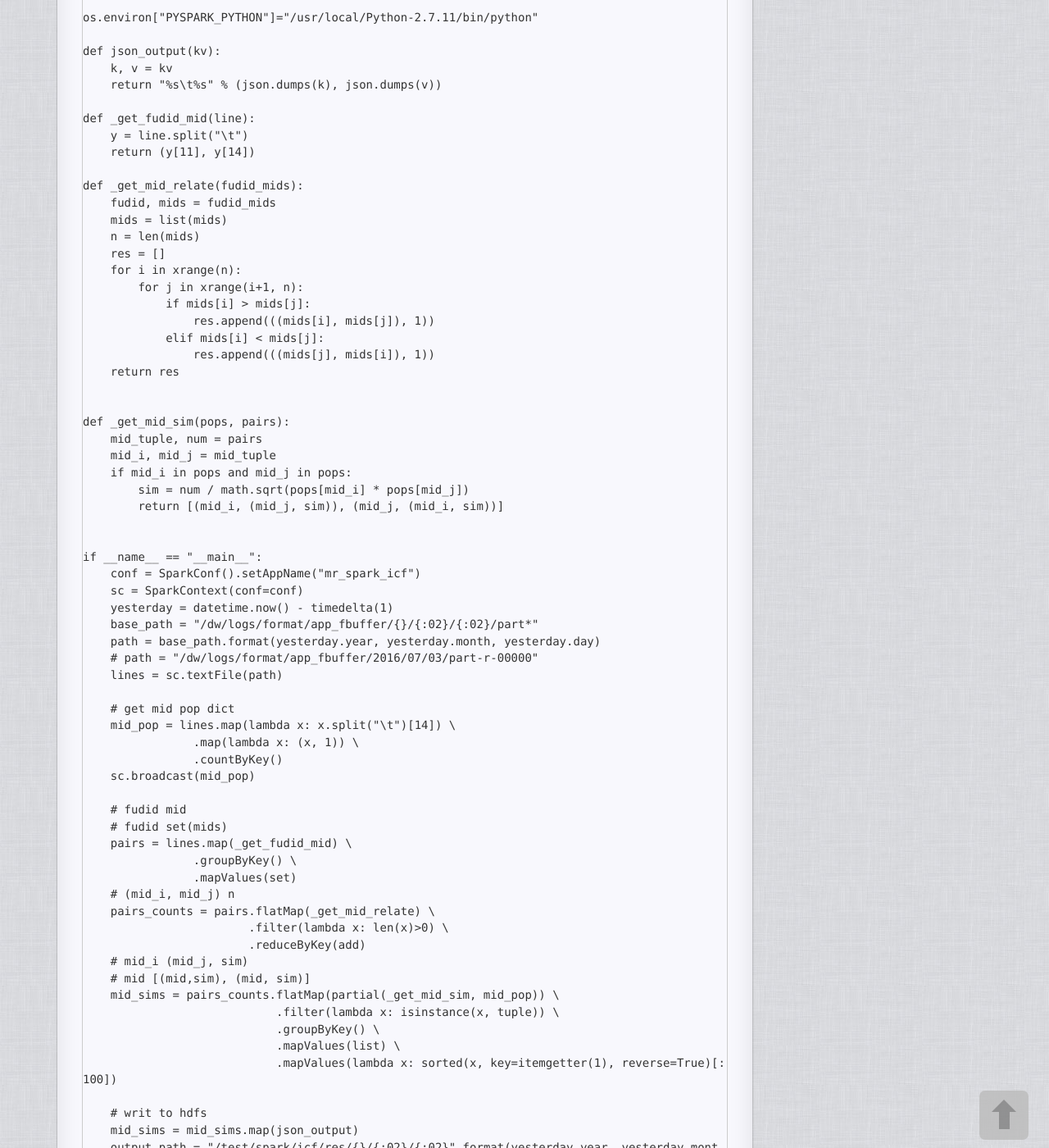
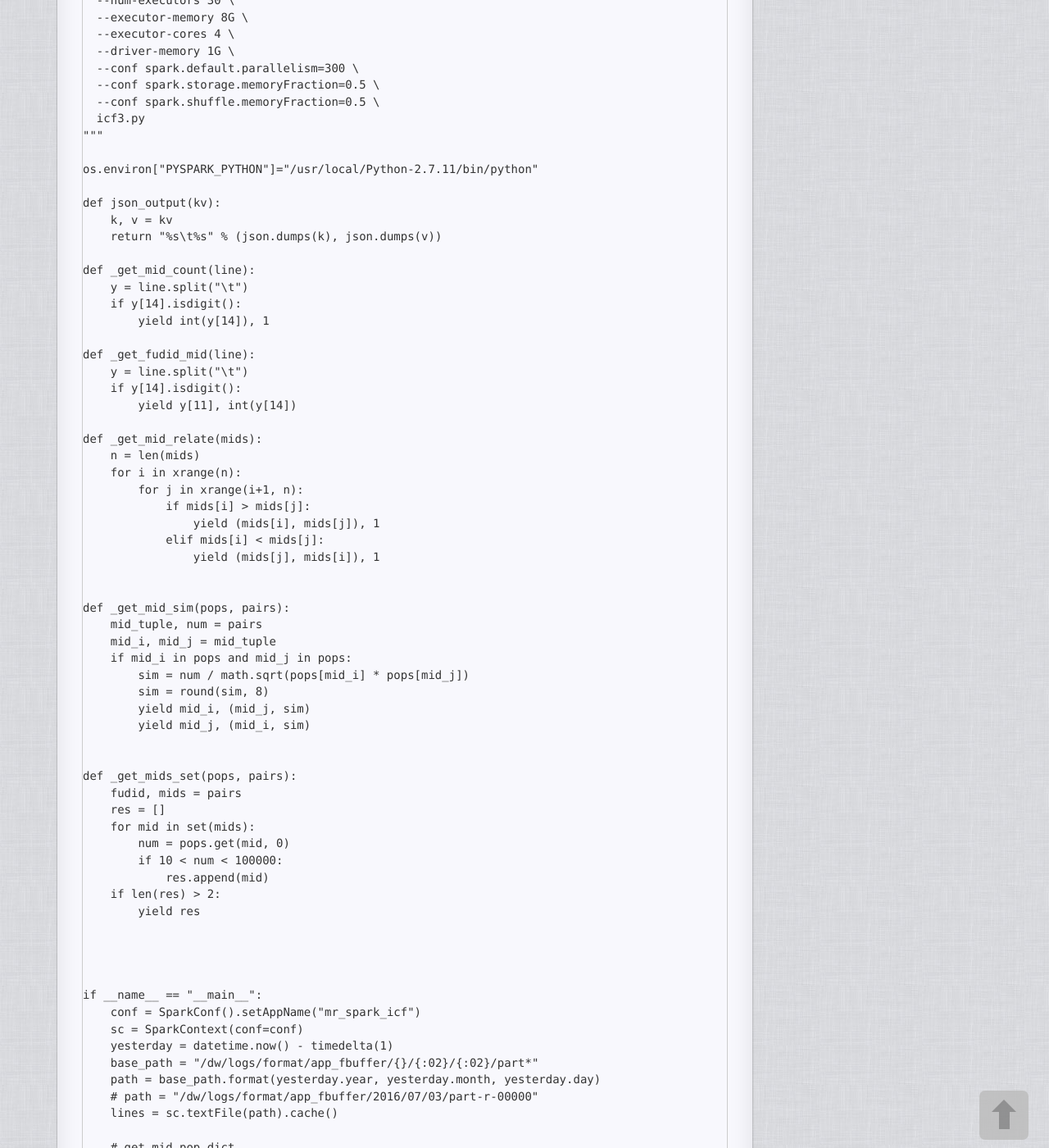
Before and after one commit to imouren/imouren.github.io, a Jekyll site: the page built from _posts/2016-06-19-spark_learn_1.md, in a window 1280 px wide and 1400 px high, scrolled down 661 px. Shown: the whole window at 82% size. Built offline with Jekyll 4.4.1, drawn with Linux system fonts in a browser that asks for light colours; nearby versions of some CDN libraries; comment, search, counter and statistics services are not loaded; a style sheet for code colours, icons or effects is not loaded; some of the changed text lies outside the part shown.

Commit message:
add more about spark

````diff
--- a/_posts/2016-06-19-spark_learn_1.md
+++ b/_posts/2016-06-19-spark_learn_1.md
@@ -30,7 +30,16 @@ from pyspark import SparkContext, SparkConf
 分隔符：\t
 需要的数据索引： fudid:11 media_id:14 channel_id:15
 
-groupByKey().mapValues
+./bin/spark-submit \
+  --master yarn \
+  --num-executors 30 \
+  --executor-memory 8G \
+  --executor-cores 4 \
+  --driver-memory 1G \
+  --conf spark.default.parallelism=300 \
+  --conf spark.storage.memoryFraction=0.5 \
+  --conf spark.shuffle.memoryFraction=0.5 \
+  icf3.py
 """
 
 os.environ["PYSPARK_PYTHON"]="/usr/local/Python-2.7.11/bin/python"
@@ -39,22 +48,24 @@ def json_output(kv):
     k, v = kv
     return "%s\t%s" % (json.dumps(k), json.dumps(v))
 
+def _get_mid_count(line):
+    y = line.split("\t")
+    if y[14].isdigit():
+        yield int(y[14]), 1
+
 def _get_fudid_mid(line):
     y = line.split("\t")
-    return (y[11], y[14])
+    if y[14].isdigit():
+        yield y[11], int(y[14])
 
-def _get_mid_relate(fudid_mids):
-    fudid, mids = fudid_mids
-    mids = list(mids)
+def _get_mid_relate(mids):
     n = len(mids)
-    res = []
     for i in xrange(n):
         for j in xrange(i+1, n):
             if mids[i] > mids[j]:
-                res.append(((mids[i], mids[j]), 1))
+                yield (mids[i], mids[j]), 1
             elif mids[i] < mids[j]:
-                res.append(((mids[j], mids[i]), 1))
-    return res
+                yield (mids[j], mids[i]), 1
 
 
 def _get_mid_sim(pops, pairs):
@@ -62,7 +73,22 @@ def _get_mid_sim(pops, pairs):
     mid_i, mid_j = mid_tuple
     if mid_i in pops and mid_j in pops:
         sim = num / math.sqrt(pops[mid_i] * pops[mid_j])
-        return [(mid_i, (mid_j, sim)), (mid_j, (mid_i, sim))]
+        sim = round(sim, 8)
+        yield mid_i, (mid_j, sim)
+        yield mid_j, (mid_i, sim)
+
+
+def _get_mids_set(pops, pairs):
+    fudid, mids = pairs
+    res = []
+    for mid in set(mids):
+        num = pops.get(mid, 0)
+        if 10 < num < 100000:
+            res.append(mid)
+    if len(res) > 2:
+        yield res
+
+
 
 
 if __name__ == "__main__":
@@ -72,30 +98,27 @@ if __name__ == "__main__":
     base_path = "/dw/logs/format/app_fbuffer/{}/{:02}/{:02}/part*"
     path = base_path.format(yesterday.year, yesterday.month, yesterday.day)
     # path = "/dw/logs/format/app_fbuffer/2016/07/03/part-r-00000"
-    lines = sc.textFile(path)
+    lines = sc.textFile(path).cache()
 
     # get mid pop dict
-    mid_pop = lines.map(lambda x: x.split("\t")[14]) \
-                .map(lambda x: (x, 1)) \
+    mid_pop = lines.flatMap(_get_mid_count) \
                 .countByKey()
     sc.broadcast(mid_pop)
 
     # fudid mid
     # fudid set(mids)
-    pairs = lines.map(_get_fudid_mid) \
+    pairs = lines.flatMap(_get_fudid_mid) \
                 .groupByKey() \
-                .mapValues(set)
+                .flatMap(partial(_get_mids_set, mid_pop))
+
     # (mid_i, mid_j) n
     pairs_counts = pairs.flatMap(_get_mid_relate) \
-                        .filter(lambda x: len(x)>0) \
                         .reduceByKey(add)
     # mid_i (mid_j, sim)
     # mid [(mid,sim), (mid, sim)]
     mid_sims = pairs_counts.flatMap(partial(_get_mid_sim, mid_pop)) \
-                            .filter(lambda x: isinstance(x, tuple)) \
                             .groupByKey() \
-                            .mapValues(list) \
-                            .mapValues(lambda x: sorted(x, key=itemgetter(1), reverse=True)[:100])
+                            .mapValues(lambda x: sorted(list(x), key=itemgetter(1), reverse=True)[:100])
 
     # writ to hdfs
     mid_sims = mid_sims.map(json_output)
@@ -103,6 +126,7 @@ if __name__ == "__main__":
     mid_sims.saveAsTextFile(output_path)
 
     sc.stop()
+
 
 ```
 
@@ -123,3 +147,33 @@ Exception: Python in worker has different version 2.6 than that in driver 2.7, P
 os.environ["PYSPARK_PYTHON"]="/usr/local/Python-2.7.11/bin/python"
 
 ```
+
+结束掉yarn上的任务
+
+```python
+
+copy past the application Id from the spark scheduler, for instance application_1428487296152_25597
+
+connect to the server that have launch the job
+
+yarn application -kill application_1428487296152_25597
+
+```
+
+如何使用`yield`？
+
+```python
+
+#可以用 flatMap 代替 map 来实现
+>>> words = sc.textFile("README.md")
+>>> def mapper(line):
+...     for word in line.split():
+...         yield (word, 1)
+...
+>>> words.flatMap(mapper).take(4)
+[(u'#', 1), (u'Apache', 1), (u'Spark', 1), (u'Lightning-Fast', 1)]
+>>> counts = words.flatMap(mapper).reduceByKey(lambda x, y: x + y)
+>>> counts.take(5)
+[(u'all', 1), (u'help', 1), (u'webpage', 1), (u'when', 1), (u'Hadoop', 12)]
+
+```
````
